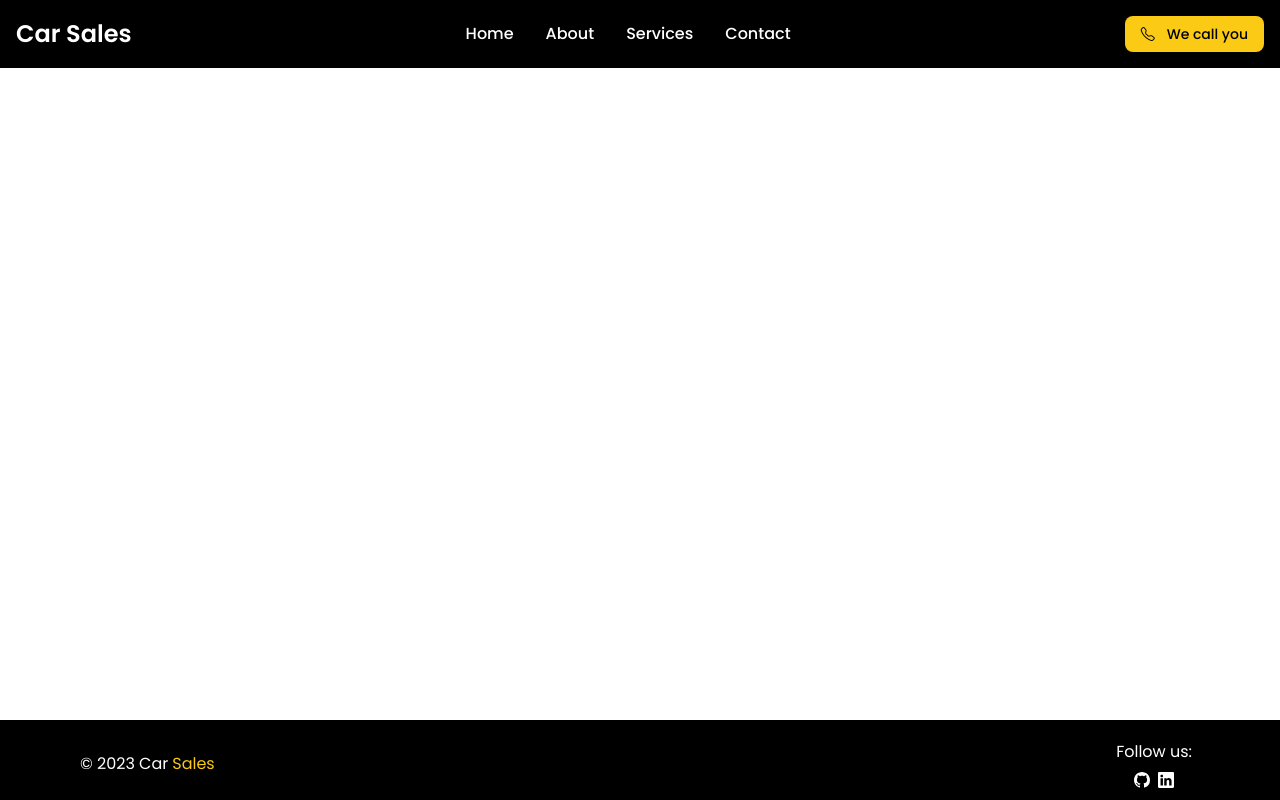
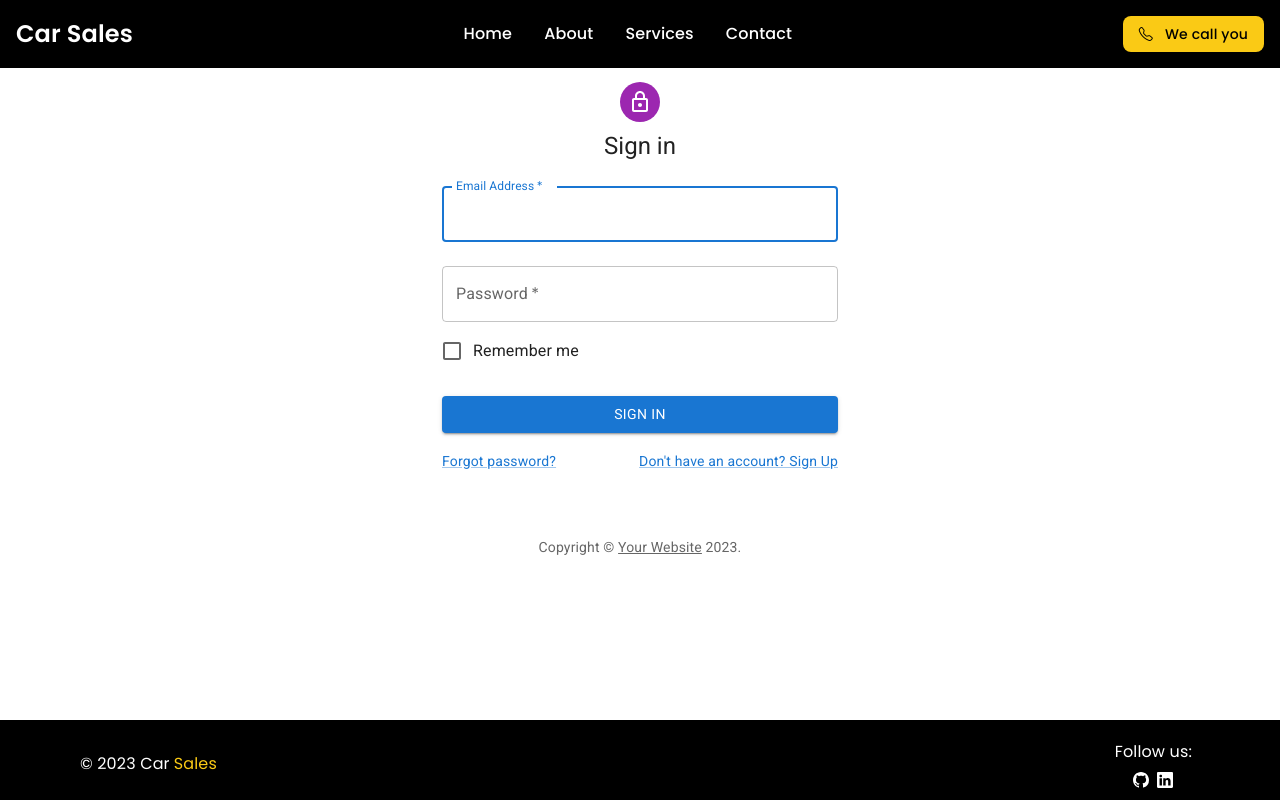
Before and after one commit to erickkpina/car-sales, a React (Vite) app: page /signin in a window 1280 px wide. Built offline with nearby package versions, Linux system fonts and the light colour scheme.

Commit message:
cards content

```diff
--- a/package.json
+++ b/package.json
@@ -11,6 +11,10 @@
     "preview": "vite preview"
   },
   "dependencies": {
+    "@emotion/react": "^11.11.1",
+    "@emotion/styled": "^11.11.0",
+    "@mui/icons-material": "^5.14.15",
+    "@mui/material": "^5.14.15",
     "@popperjs/core": "^2.11.8",
     "axios": "^0.21.1",
     "bootstrap": "^5.3.2",
--- a/src/components/Card.jsx
+++ b/src/components/Card.jsx
@@ -1,8 +1,9 @@
 import React, { useState, useEffect } from 'react'
 import { Carousel } from './Carousel'
 import { Button } from './Button';
+import manualIcon from '../assets/img/manual-transmission.png'
 
-export const Card = ({ carBrand, carModel, carPrice, sold, images }) => {
+export const Card = ({ carBrand, carModel, carPrice, carFuel, carMileage, carGearbox, carYear, sold, images }) => {
     const [hovered, setHovered] = useState(false);
 
     const handleMouseEnter = () => {
@@ -19,11 +20,27 @@
                 <Carousel hovered={hovered} sold={sold} images={images} />
             </div>
             <div className={`${sold ? " grayscale" : ""} p-5`}>
-                <a href="#">
-                    <h5 className="mb-2 text-2xl font-bold tracking-tight text-gray-900 dark:text-white disabled">{carBrand}</h5>
-                </a>
-                <p className="mb-3 font-normal text-gray-700 dark:text-gray-400">{carModel}</p>
-                <p className="mb-3 font-normal text-gray-700 dark:text-gray-400">{carPrice}€</p>
+                <div className='flex flex-row justify-between'>
+                    <a href="#">
+                        <h5 className="mb-px text-2xl font-bold tracking-tight text-gray-900 dark:text-white disabled">{carBrand}</h5>
+                    </a>
+
+                    <p className="">{carPrice}€</p>
+
+
+
+                </div>
+                <p className="mb-2 font-normal text-gray-700 dark:text-gray-400">{carModel + ' - ' + carYear }</p>
+
+                <hr />
+                <div className='flex flex-row mt-3 font-normal text-gray-700 dark:text-gray-400  justify-between'>
+
+                <p className=''><i className="bi bi-speedometer2 mx-px"></i>{carMileage}Km</p>
+                <p className=''><i className="bi bi-droplet mx-px"></i>{carFuel}</p>
+                <div className='flex flex-row items-center space-x-[2px]'><img src={manualIcon} className='h-[15px]'/><p>{carGearbox}</p></div>
+
+                </div>
+
 
             </div>
         </div>
--- a/src/pages/Home.jsx
+++ b/src/pages/Home.jsx
@@ -31,7 +31,7 @@
 
         return (
             firstTenCars.map(car => (
-                <Card key={car.id} carBrand={car.brand} carModel={car.car_model} sold={car.sold} carPrice={car.price} images={car.carimage_set} />
+                <Card key={car.id} carBrand={car.brand} carFuel={car.fuel} carMileage={car.mileage} carGearbox={car.gearbox} carModel={car.car_model} carYear={car.year} sold={car.sold} carPrice={car.price} images={car.carimage_set} />
             ))
         )
     };
--- /dev/null
+++ b/src/pages/SignIn.jsx
@@ -0,0 +1,112 @@
+import * as React from 'react';
+import Avatar from '@mui/material/Avatar';
+import Button from '@mui/material/Button';
+import CssBaseline from '@mui/material/CssBaseline';
+import TextField from '@mui/material/TextField';
+import FormControlLabel from '@mui/material/FormControlLabel';
+import Checkbox from '@mui/material/Checkbox';
+import Link from '@mui/material/Link';
+import Grid from '@mui/material/Grid';
+import Box from '@mui/material/Box';
+import LockOutlinedIcon from '@mui/icons-material/LockOutlined';
+import Typography from '@mui/material/Typography';
+import Container from '@mui/material/Container';
+import { createTheme, ThemeProvider } from '@mui/material/styles';
+
+function Copyright(props) {
+  return (
+    <Typography variant="body2" color="text.secondary" align="center" {...props}>
+      {'Copyright © '}
+      <Link color="inherit" href="https://mui.com/">
+        Your Website
+      </Link>{' '}
+      {new Date().getFullYear()}
+      {'.'}
+    </Typography>
+  );
+}
+
+// TODO remove, this demo shouldn't need to reset the theme.
+
+const defaultTheme = createTheme();
+
+export const SignIn = () => {
+  const handleSubmit = (event) => {
+    event.preventDefault();
+    const data = new FormData(event.currentTarget);
+    console.log({
+      email: data.get('email'),
+      password: data.get('password'),
+    });
+  };
+
+  return (
+    <ThemeProvider theme={defaultTheme}>
+      <Container component="main" maxWidth="xs">
+        <CssBaseline />
+        <Box
+          sx={{
+            marginTop: 8,
+            display: 'flex',
+            flexDirection: 'column',
+            alignItems: 'center',
+          }}
+        >
+          <Avatar sx={{ m: 1, bgcolor: 'secondary.main' }}>
+            <LockOutlinedIcon />
+          </Avatar>
+          <Typography component="h1" variant="h5">
+            Sign in
+          </Typography>
+          <Box component="form" onSubmit={handleSubmit} noValidate sx={{ mt: 1 }}>
+            <TextField
+              margin="normal"
+              required
+              fullWidth
+              id="email"
+              label="Email Address"
+              name="email"
+              autoComplete="email"
+              autoFocus
+            />
+            <TextField
+              margin="normal"
+              required
+              fullWidth
+              name="password"
+              label="Password"
+              type="password"
+              id="password"
+              autoComplete="current-password"
+            />
+            <FormControlLabel
+              control={<Checkbox value="remember" color="primary" />}
+              label="Remember me"
+            />
+            <Button
+              type="submit"
+              fullWidth
+              variant="contained"
+              sx={{ mt: 3, mb: 2 }}
+            >
+              Sign In
+            </Button>
+            <Grid container>
+              <Grid item xs>
+                <Link href="#" variant="body2">
+                  Forgot password?
+                </Link>
+              </Grid>
+              <Grid item>
+                <Link href="#" variant="body2">
+                  {"Don't have an account? Sign Up"}
+                </Link>
+              </Grid>
+            </Grid>
+          </Box>
+        </Box>
+        <Copyright sx={{ mt: 8, mb: 4 }} />
+      </Container>
+    </ThemeProvider>
+  );
+}
--- a/src/routes/AllRoutes.jsx
+++ b/src/routes/AllRoutes.jsx
@@ -1,11 +1,15 @@
 import React from 'react'
 import { Routes, Route } from 'react-router-dom';
 import { Home } from '../pages/Home';
+import {SignIn} from '../pages/SignIn';
 
 export const AllRoutes = () => {
     return (
         <Routes>
+
             <Route path='/' element={<Home />} />
+            <Route path='/signin' element={<SignIn />}></Route>
+
         </Routes>
     )
 }
```
Also changed, not shown: src/assets/img/manual-transmission.png (added), 1 other file (tests, documents, lock files or other folders).
